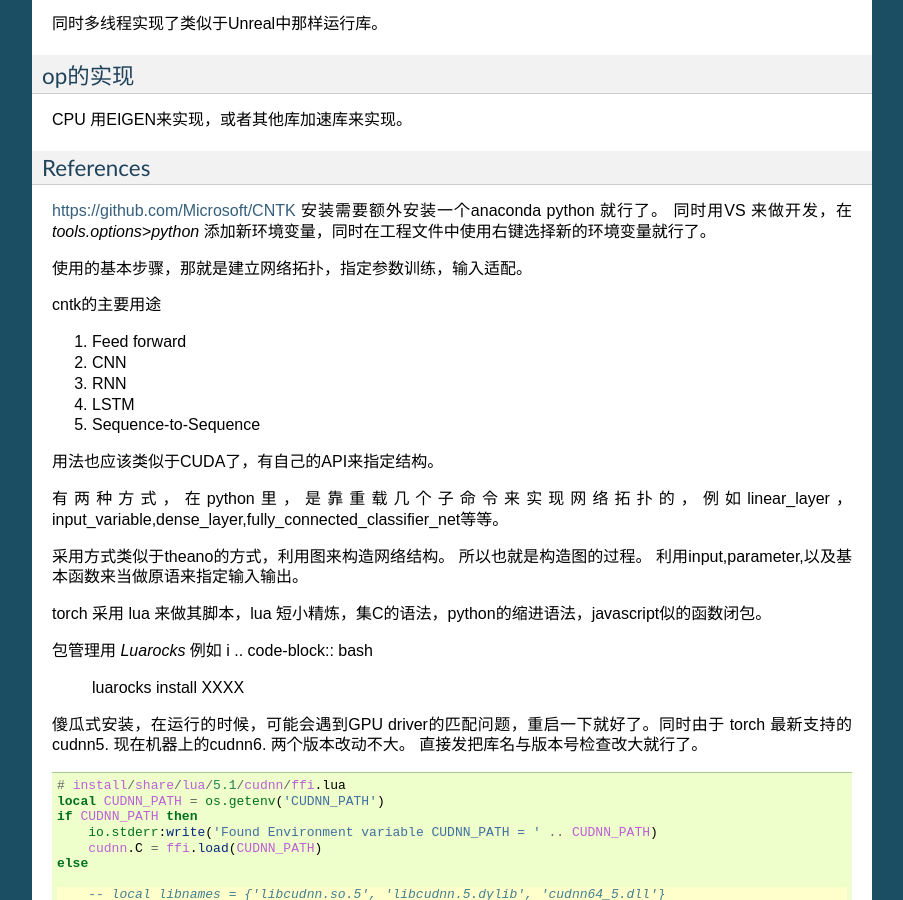
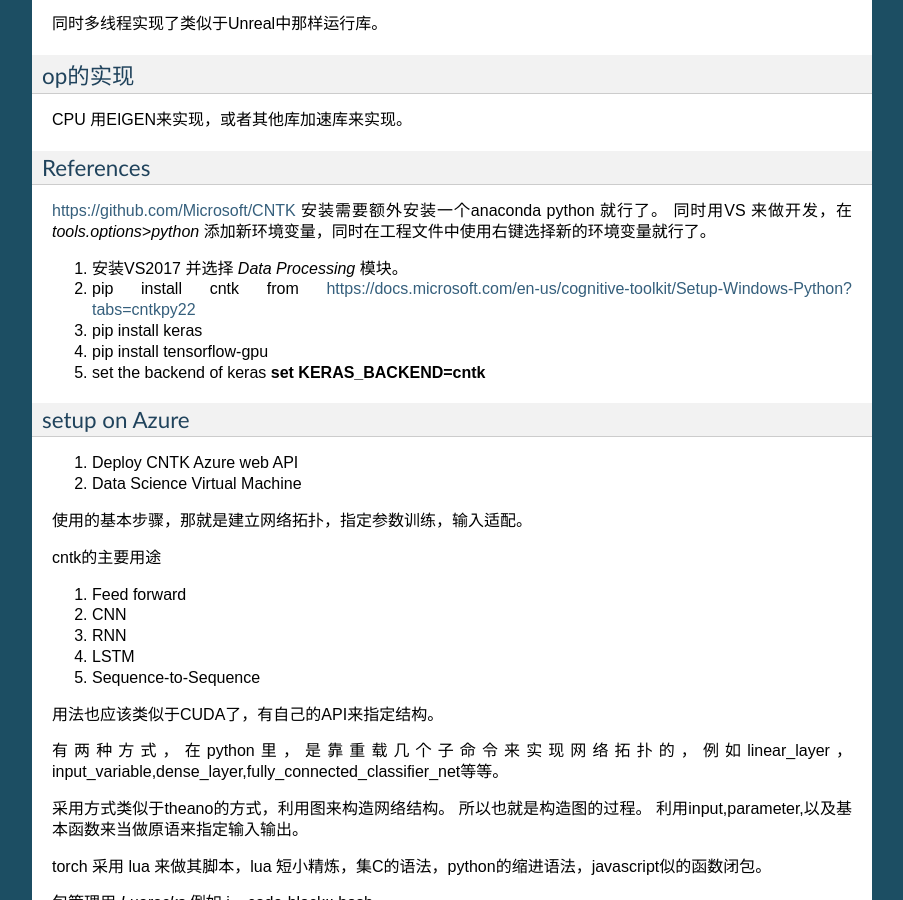
Before and after one commit to gwli/DeepLearningOnGPU, a Sphinx documentation site: the page built from source/Stage_3.rst, in a window 1280 px wide and 900 px high, scrolled down 13488 px. Shown: the whole window, without its empty margins (198-1101 px from the left). Built offline with Sphinx 7.4.7, drawn with Linux system fonts in a browser that asks for light colours; some of the changed text lies outside the part shown.

Commit message:
add cntk setup

```diff
--- a/source/Stage_3.rst
+++ b/source/Stage_3.rst
@@ -7,7 +7,7 @@
 .. include:: Stage_3/caffe.rst
 .. include:: Stage_3/Theano.rst
 .. include:: Stage_3/tensorflow.rst
-.. include:: Stage_3/cntk/cntk.rst
+.. include:: Stage_3/cntk.rst
 .. include:: Stage_3/torch/torch.rst
 .. include:: Stage_3/tensorrt.rst
 .. include:: Stage_3/DLA.rst
--- a/source/Stage_3/DLA.rst
+++ b/source/Stage_3/DLA.rst
@@ -11,3 +11,9 @@
 
 http://half.sourceforge.net/
 http://www.jhauser.us/arithmetic/SoftFloat.html
+
+
+The Ultra-Low Power RISC Core
+=============================
+
+https://github.com/SI-RISCV/e200_opensource
--- a/source/Stage_3/cntk/cntk.rst
+++ b/source/Stage_3/cntk.rst
@@ -4,6 +4,20 @@
 https://github.com/Microsoft/CNTK
 安装需要额外安装一个anaconda python 就行了。
 同时用VS 来做开发，在 *tools.options>python* 添加新环境变量，同时在工程文件中使用右键选择新的环境变量就行了。
+
+#. 安装VS2017 并选择 *Data Processing* 模块。
+#. pip install cntk  from https://docs.microsoft.com/en-us/cognitive-toolkit/Setup-Windows-Python?tabs=cntkpy22
+#. pip install keras
+#. pip install tensorflow-gpu
+#. set the backend of keras :command:`set KERAS_BACKEND=cntk`
+
+setup on Azure
+==============
+
+#. Deploy CNTK Azure web API
+#. Data Science Virtual Machine
+
+
 
 使用的基本步骤，那就是建立网络拓扑，指定参数训练，输入适配。
 
```
